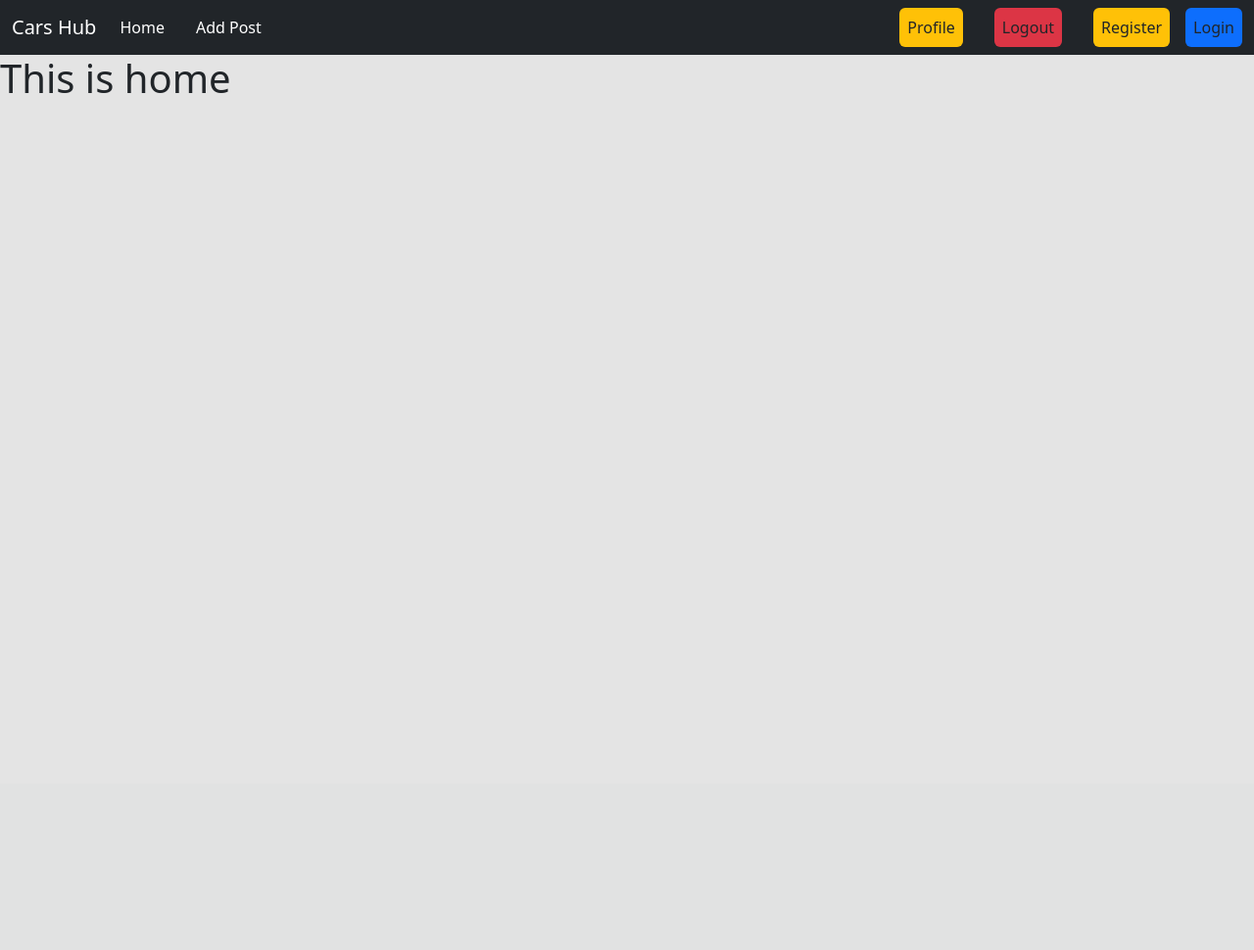
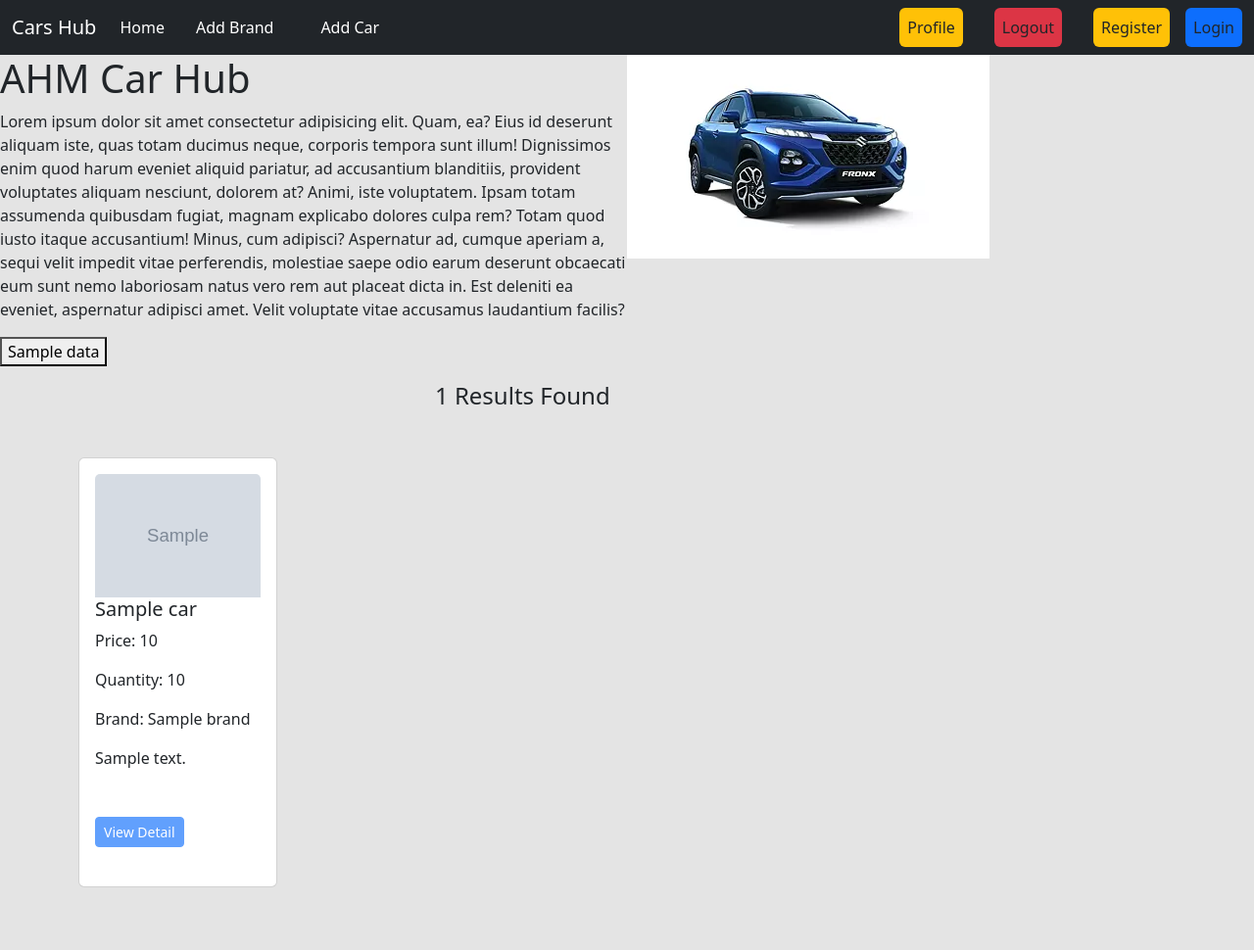
Before and after one commit to mowuj/car-hub, a Django app: template templates/home.html in a window 1280 px wide. Shown: the whole page at 98% size. Before the commit the page ends 95 px from the top, so only its background shows below. Run offline with Django 3.2, Linux system fonts and the light colour scheme; the template is opened without the code that fills it: most values are stand-ins (such as "Sample title", 1, 10 or a date in 2020); grey boxes marked "Sample" are stand-in pictures.

Commit message:
data show in home page

```diff
--- a/brand/urls.py
+++ b/brand/urls.py
@@ -1,5 +1,5 @@
 from django.urls import path
-
+from . import views
 urlpatterns = [
-
+    path('add_brand/',views.AddBrandView.as_view(),name='add_brand')
 ]
--- a/car/urls.py
+++ b/car/urls.py
@@ -1,5 +1,5 @@
 from django.urls import path
-
+from . import views
 urlpatterns = [
-
+    path('add_car',views.AddCarView.as_view(),name='add_car')
 ]
--- a/car_sales_project/urls.py
+++ b/car_sales_project/urls.py
@@ -25,4 +25,5 @@ urlpatterns = [
     path('car/',include('car.urls')),
     path('brand/',include('brand.urls')),
 ]
-urlpatterns += static(settings.MEDIA_URL, document_root=settings.MEDIA_ROOT)
+urlpatterns += static(settings.MEDIA_URL,
+                    document_root=settings.MEDIA_ROOT)
--- a/templates/base.html
+++ b/templates/base.html
@@ -21,7 +21,10 @@
         </li>
 
           <li class="nav-item mx-3">
-          <a class="nav-link active" aria-current="page" href="">Add Post</a>
+          <a class="nav-link active" aria-current="page" href="{% url 'add_brand' %}">Add Brand</a>
+        </li>
+          <li class="nav-item mx-3">
+          <a class="nav-link active" aria-current="page" href="{% url 'add_car' %}">Add Car</a>
         </li>
 
 
--- a/templates/home.html
+++ b/templates/home.html
@@ -2,6 +2,47 @@
 {% load static %}
 {% block content %}
 
-<h1>This is home</h1>
+<div class=" d-flex ">
+    <div class="col-6">
+        <H1>AHM Car Hub</H1>
+        <p>Lorem ipsum dolor sit amet consectetur adipisicing elit. Quam, ea? Eius id deserunt aliquam iste, quas totam ducimus neque, corporis tempora sunt illum! Dignissimos enim quod harum eveniet aliquid pariatur, ad accusantium blanditiis, provident voluptates aliquam nesciunt, dolorem at? Animi, iste voluptatem. Ipsam totam assumenda quibusdam fugiat, magnam explicabo dolores culpa rem? Totam quod iusto itaque accusantium! Minus, cum adipisci? Aspernatur ad, cumque aperiam a, sequi velit impedit vitae perferendis, molestiae saepe odio earum deserunt obcaecati eum sunt nemo laboriosam natus vero rem aut placeat dicta in. Est deleniti ea eveniet, aspernatur adipisci amet. Velit voluptate vitae accusamus laudantium facilis?</p>
+    </div>
+<div class="col-6">
+    <img src="{% static '../static/images/car1.webp' %}" alt="">
+</div>
+</div>
 
+<div>
+    {% for i in data %}
+    <button class="btn-warning" >{{i.name}}</button>
+    {% endfor %}
+
+</div>
+
+<div class="col-10 p-3">
+    <h4 class="text-center">{{data | length}} Results Found</h4>
+    <div class="d-flex flex-wrap px-5 my-5">
+  {% for i in cars %}
+    <div class="col-sm-3 mb-3 mb-sm-0">
+    <div class="card mx-3">
+      <div class="card-body">
+        <img src="{{i.image.url}}" class="card-img-top" alt="...">
+        <h5 class="card-title"><a href="" class="text-decoration-none text-dark">{{i.name}}</a></h5>
+        <p class="card-text">Price: {{i.price}}</p>
+        <p class="card-text">Quantity: {{i.quantity}}</p>
+        <p class="card-text">Brand: {{i.brand.name}}</p>
+        <p class="card-text">{{i.description | truncatewords:10}}</p>
+
+
+
+            <br>
+            <button class="btn btn-primary btn-sm disabled my-2">View Detail</button>
+        </p>
+
+      </div>
+    </div>
+  </div>
+  {% endfor %}
+</div>
+  </div>
 {% endblock content %}
```
Also changed, not shown: brand/templates/add_brand.html (added, +11 -0 lines), brand/views.py (+9 -2 lines), car/forms.py (added, +7 -0 lines), car/templates/add_car.html (added, +11 -0 lines), car/views.py (+9 -1 lines), car_sales_project/settings.py (+11 -16 lines), car_sales_project/views.py (+5 -2 lines), db.sqlite3, media/media/uploads/car1.jpg (added), media/media/uploads/car1_wl3srHc.jpg (added), static/images/car1.webp (added), static/images/mowuj.jpeg (added).
